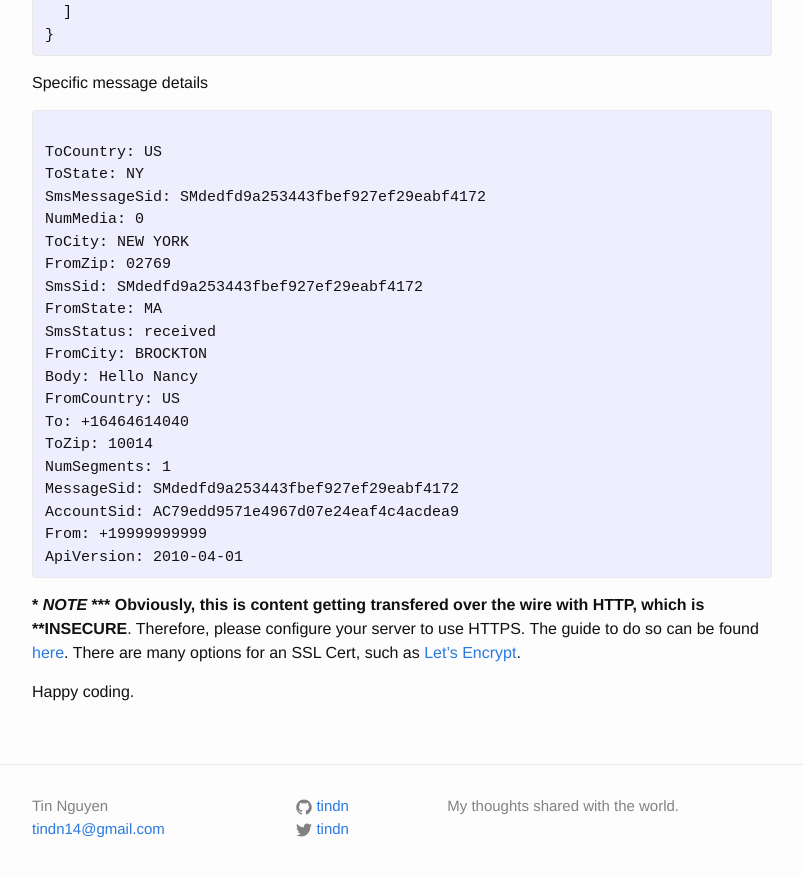
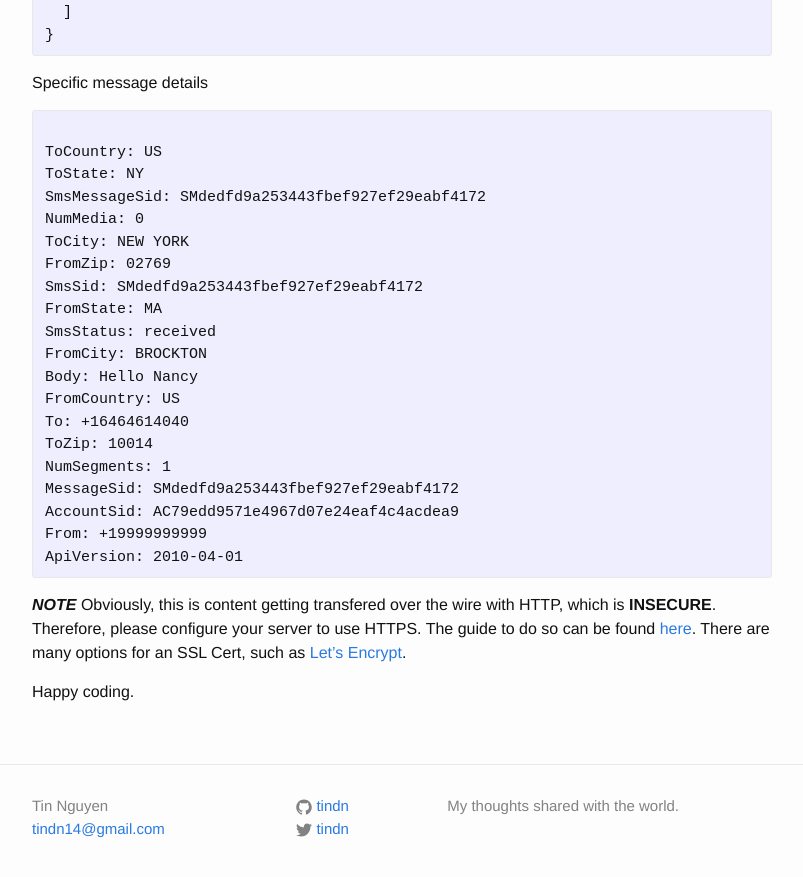
Before and after one commit to tindn/tindn.github.io, a Jekyll site: the page built from _posts/2017-02-15-twilio-app-with-nancyfx,-dotnetcore-on-ubuntu.markdown, in a window 1280 px wide and 900 px high, scrolled down 4219 px. Shown: the top 877 px of the window, without its empty margins (238-1041 px from the left). Built offline with Jekyll 4.4.1, drawn with Linux system fonts in a browser that asks for light colours.

Commit message:
more changes

```diff
--- a/_posts/2017-02-15-twilio-app-with-nancyfx,-dotnetcore-on-ubuntu.markdown
+++ b/_posts/2017-02-15-twilio-app-with-nancyfx,-dotnetcore-on-ubuntu.markdown
@@ -214,7 +214,7 @@ From: +19999999999
 ApiVersion: 2010-04-01
 </code></pre>
 
-*** *NOTE* *** Obviously, this is content getting transfered over the wire with HTTP,
+***NOTE*** Obviously, this is content getting transfered over the wire with HTTP,
 which is **INSECURE**. Therefore, please configure your server to use HTTPS.
 The guide to do so can be found
 [here](https://www.digitalocean.com/community/tutorials/how-to-create-an-ssl-certificate-on-nginx-for-ubuntu-14-04){:target="_blank"}.
```
